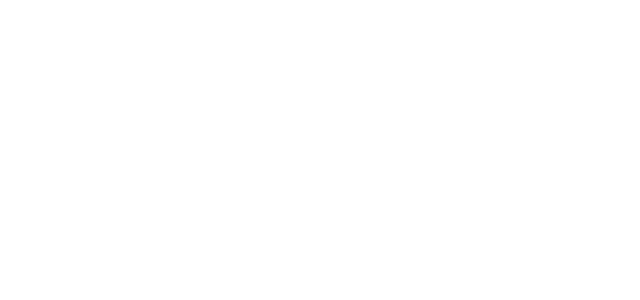
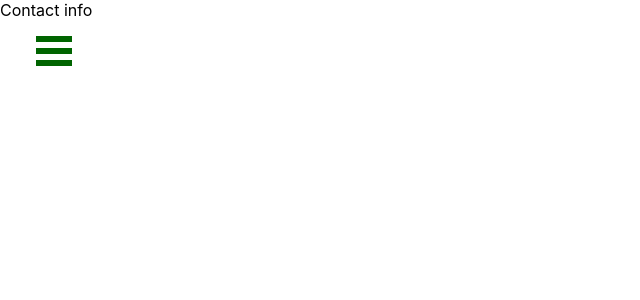
Before and after one commit to jasonfedorowich/fedorowichmusic, a React (Create React App) app: page /contact in a window 1280 px wide. Before the commit this address had no page. Shown: the top 300 px of the page, without its empty margins (0-640 px from the left). Built offline with nearby package versions, Linux system fonts and the light colour scheme.

Commit message:
add menu

```diff
--- a/package.json
+++ b/package.json
@@ -7,6 +7,7 @@
     "@testing-library/react": "^13.3.0",
     "@testing-library/user-event": "^13.5.0",
     "react": "^18.2.0",
+    "react-burger-menu": "^3.0.8",
     "react-dom": "^18.2.0",
     "react-router-dom": "^6.3.0",
     "react-scripts": "5.0.1",
--- /dev/null
+++ b/src/components/Hamburger.js
@@ -0,0 +1,83 @@
+import React, { Component } from 'react';
+import BurgerMenu from 'react-burger-menu';
+
+const menuType = 'stack';
+
+var styles = {
+    bmBurgerButton: {
+      position: 'fixed',
+      width: '36px',
+      height: '30px',
+      left: '36px',
+      top: '36px'
+    },
+    bmBurgerBars: {
+      background: '#006400'
+    },
+    bmBurgerBarsHover: {
+      background: '#a90000'
+    },
+    bmCrossButton: {
+      height: '24px',
+      width: '24px'
+    },
+    bmCross: {
+      background: '#bdc3c7'
+    },
+    bmMenuWrap: {
+      position: 'fixed',
+      height: '100%'
+    },
+    bmMenu: {
+      background: '#006400',
+      padding: '2.5em 1.5em 0',
+      fontSize: '1.15em'
+    },
+    bmMorphShape: {
+      fill: '#373a47'
+    },
+    bmItemList: {
+      color: '#b8b7ad',
+      padding: '0.8em'
+    },
+    bmItem: {
+      display: 'table-row'
+    },
+    bmOverlay: {
+      background: 'rgba(0, 0, 0, 0.3)'
+    }
+  }
+
+  var items = [
+    <a key="0" href='/'>
+      <span>Home</span>
+    </a>,
+    <a key ="1" href='/about'>
+      <span>About</span>
+    </a>,
+    <a key="2" href='/contact'>
+      <span>Contact</span>
+    </a>
+  ]
+class Hamburger extends React.Component{
+
+    constructor(props){
+        super(props)
+    }
+
+    render(){
+        const Menu = BurgerMenu[menuType];
+    return (
+      <div id="outer-container-id">
+      <Menu styles={ styles }
+      outerContainerId="outer-container-id">
+                {items}
+            </Menu>
+      </div>
+
+        )
+    }
+
+}
+
+export default Hamburger;
--- /dev/null
+++ b/src/css/styles.css
@@ -0,0 +1,3 @@
+.bg-ground{
+    background-color: darkgree
+}
--- a/src/index.js
+++ b/src/index.js
@@ -6,6 +6,7 @@
 import { BrowserRouter, Route, Routes } from "react-router-dom";
 import Home from './routes/Home';
 import About from './routes/About';
+import Contact from './routes/Contact';
 
 const root = ReactDOM.createRoot(document.getElementById('root'));
 root.render(
@@ -13,6 +14,7 @@
   <Routes>
     <Route path ="/" element = {<Home/>} />
     <Route path = "/about" element = {<About/>}/>
+    <Route path = "/contact" element = {<Contact/>}/>
   </Routes>
 </BrowserRouter>
 );
--- /dev/null
+++ b/src/routes/Contact.js
@@ -0,0 +1,23 @@
+
+import React, { Component } from 'react';
+import Hamburger from '../components/Hamburger';
+
+class Contact extends React.Component{
+
+    constructor(props){
+        super(props)
+    }
+
+    render(){
+        return (
+            <div>
+                <div>
+                    <Hamburger/>
+                </div>
+                Contact info
+            </div>
+        );
+    }
+}
+
+export default Contact;
--- a/src/routes/Home.js
+++ b/src/routes/Home.js
@@ -15,6 +15,7 @@
     >
       <Link to="/about">About</Link> |{" "}
       <Link to="/">Home</Link>
+      <Link to="/contact">Contact</Link>
     </nav>
     <Outlet />
   </div>
```
Also changed, not shown: 1 other file (tests, documents, lock files or other folders).
